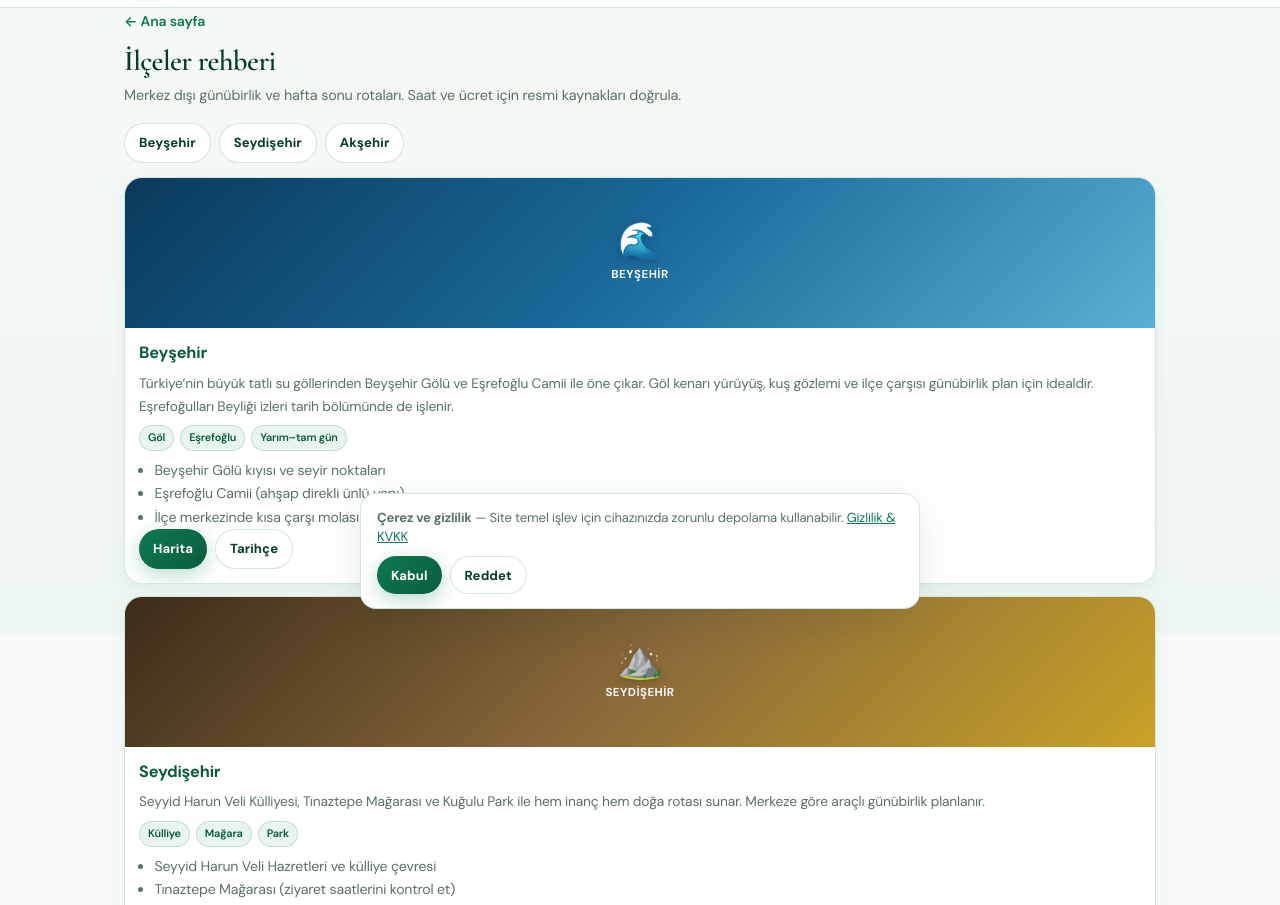
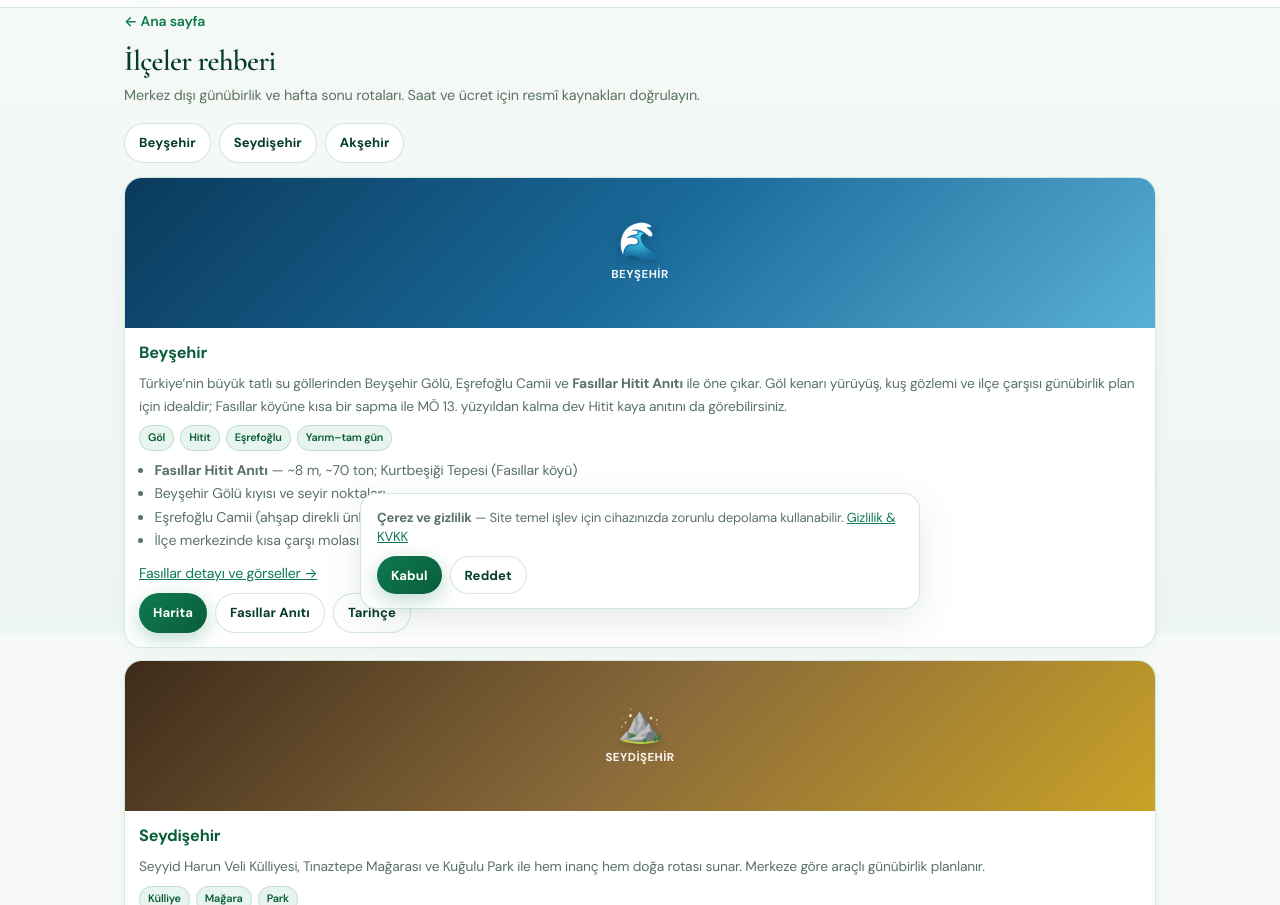
Before and after one commit to zeus777ia/konyago, a plain HTML site: page ilceler.html in a window 1280 px wide. Shown: the part 167-1072 px from the top of the page. Drawn offline with nearby package versions, Linux system fonts and the light colour scheme; no server answers.

Commit message:
Beyşehir: Fasıllar Hitit Anıtı eklendi, kale vurgusu kaldirildi

```diff
--- a/ilceler.html
+++ b/ilceler.html
@@ -4,7 +4,7 @@
 <meta charset="UTF-8">
 <meta name="viewport" content="width=device-width, initial-scale=1, viewport-fit=cover">
 <meta name="theme-color" content="#0d7a4f">
-<meta name="description" content="Konya ilçeleri — Beyşehir, Seydişehir, Akşehir gezi özetleri.">
+<meta name="description" content="Konya ilçeleri — Beyşehir (Fasıllar Hitit Anıtı), Seydişehir, Akşehir gezi özetleri.">
 <title>İlçeler | KonyaGo</title>
 <link rel="icon" href="assets/img/eagle.svg" type="image/svg+xml">
 <link rel="stylesheet" href="assets/css/app.css">
@@ -25,7 +25,7 @@
   <div class="page-head">
     <a href="index.html">← Ana sayfa</a>
     <h1>İlçeler rehberi</h1>
-    <p>Merkez dışı günübirlik ve hafta sonu rotaları. Saat ve ücret için resmi kaynakları doğrula.</p>
+    <p>Merkez dışı günübirlik ve hafta sonu rotaları. Saat ve ücret için resmî kaynakları doğrulayın.</p>
   </div>
 
   <div class="link-row" style="margin-bottom:14px">
@@ -38,15 +38,18 @@
     <div class="place-visual pv-gol"><span class="pv-ico">🌊</span><span class="pv-label">Beyşehir</span></div>
     <div class="place-body">
       <h2>Beyşehir</h2>
-      <p>Türkiye’nin büyük tatlı su göllerinden Beyşehir Gölü ve Eşrefoğlu Camii ile öne çıkar. Göl kenarı yürüyüş, kuş gözlemi ve ilçe çarşısı günübirlik plan için idealdir. Eşrefoğulları Beyliği izleri tarih bölümünde de işlenir.</p>
-      <div class="tags"><span class="tag">Göl</span><span class="tag">Eşrefoğlu</span><span class="tag">Yarım–tam gün</span></div>
+      <p>Türkiye’nin büyük tatlı su göllerinden Beyşehir Gölü, Eşrefoğlu Camii ve <strong>Fasıllar Hitit Anıtı</strong> ile öne çıkar. Göl kenarı yürüyüş, kuş gözlemi ve ilçe çarşısı günübirlik plan için idealdir; Fasıllar köyüne kısa bir sapma ile MÖ 13. yüzyıldan kalma dev Hitit kaya anıtını da görebilirsiniz.</p>
+      <div class="tags"><span class="tag">Göl</span><span class="tag">Hitit</span><span class="tag">Eşrefoğlu</span><span class="tag">Yarım–tam gün</span></div>
       <ul style="margin:8px 0 0 1.1em;font-size:.88rem;color:var(--muted)">
+        <li><strong>Fasıllar Hitit Anıtı</strong> — ~8 m, ~70 ton; Kurtbeşiği Tepesi (Fasıllar köyü)</li>
         <li>Beyşehir Gölü kıyısı ve seyir noktaları</li>
         <li>Eşrefoğlu Camii (ahşap direkli ünlü yapı)</li>
         <li>İlçe merkezinde kısa çarşı molası</li>
       </ul>
+      <p style="margin-top:10px;font-size:.88rem"><a href="gezilecek.html#fasillar">Fasıllar detayı ve görseller →</a></p>
       <div class="place-links">
         <a class="btn btn-primary btn-sm" href="https://www.google.com/maps/search/Bey%C5%9Fehir+G%C3%B6l%C3%BC" target="_blank" rel="noopener">Harita</a>
+        <a class="btn btn-ghost btn-sm" href="gezilecek.html#fasillar">Fasıllar Anıtı</a>
         <a class="btn btn-ghost btn-sm" href="tarihce.html">Tarihçe</a>
       </div>
     </div>
@@ -60,7 +63,7 @@
       <div class="tags"><span class="tag">Külliye</span><span class="tag">Mağara</span><span class="tag">Park</span></div>
       <ul style="margin:8px 0 0 1.1em;font-size:.88rem;color:var(--muted)">
         <li>Seyyid Harun Veli Hazretleri ve külliye çevresi</li>
-        <li>Tınaztepe Mağarası (ziyaret saatlerini kontrol et)</li>
+        <li>Tınaztepe Mağarası (ziyaret saatlerini kontrol edin)</li>
         <li>Kuğulu Park — aile / dinlenme molası</li>
       </ul>
       <div class="place-links">
@@ -91,7 +94,7 @@
 
   <div class="info warn" style="margin-top:14px">
     <h2>Ulaşım notu</h2>
-    <p>İlçe rotaları genelde özel araç veya otobüs ile yapılır. Kalkış saatleri değişebilir; terminal ve belediye duyurularını kontrol et. Kışın göl ve dağ yollarında hava şartına dikkat.</p>
+    <p>İlçe rotaları genelde özel araç veya otobüs ile yapılır. Kalkış saatleri değişebilir; terminal ve belediye duyurularını kontrol edin. Kışın göl ve dağ yollarında hava şartına dikkat.</p>
   </div>
 </main>
 <footer class="site-footer"><div class="container">© 2026 KonyaGo</div></footer>
```
